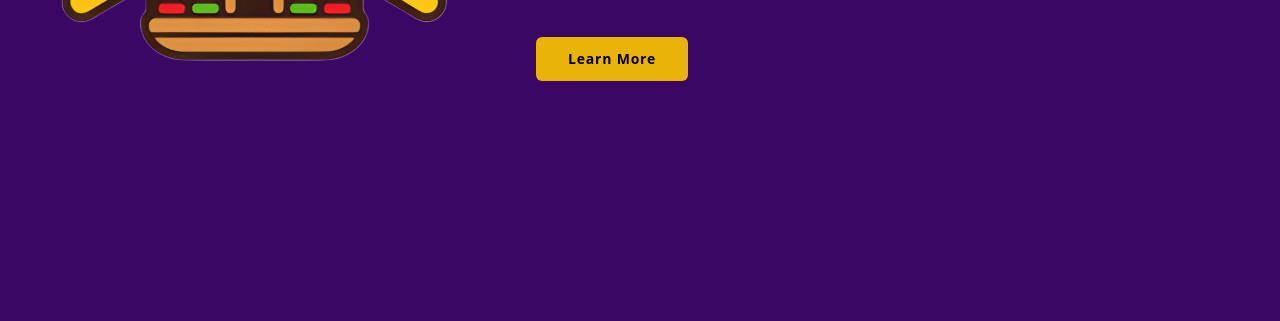
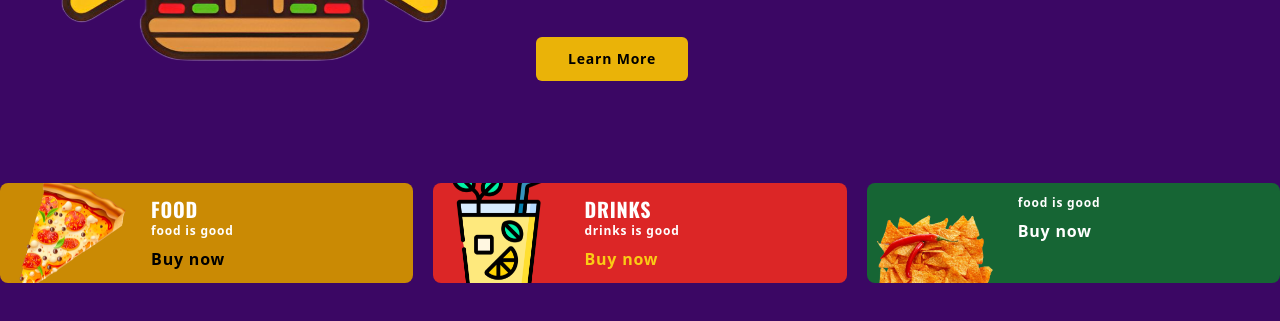
Before and after one commit to Sufyaancoders/Restaurants-website, a website built with Vite: page index.html in a window 1280 px wide. Shown: the part 399-720 px from the top of the page. Built offline with nearby package versions, Linux system fonts and the light colour scheme.

Commit message:
add some boxes

```diff
--- a/index.html
+++ b/index.html
@@ -120,6 +120,53 @@
           </div>
         </div>
       </section>
+      <!--new degin add -->
+      <section id="category">
+<div class="container flex flex-col gap-5 md:flex-row">
+  <!--card-1-->
+  <div class="bg-yellow-600 flex py-3 rounded-lg overflow-hidden w-80 pl-5 md:flex-1">
+    <div class="basis-1/3 relative ">
+      <img src="img\pizza-slice-free-illustration-free-png.webp" alt="category img"
+      class="absolute w-25 -bottom-7 -left-5 "></div>
+
+  <div>
+    <div class="mb-2">
+      <h4 class="card__title">food</h4>
+    <p class="text-xs">food is good</p>
+  </div>
+  <a href="#" class="text-black cursor-pointer">Buy now</a>
+  </div>
+
+</div>
+<div class="bg-red-600 flex py-3 rounded-lg overflow-hidden w-80 pl-5  md:flex-1 ">
+  <div class="basis-1/3 relative ">
+    <img src="img\5295696.png" alt="category img"
+    class="absolute w-25 -bottom-7 -left-5 "></div>
+
+<div>
+  <div class="mb-2">
+    <h4 class="card__title">Drinks</h4>
+  <p class="text-xs">drinks is good</p>
+</div>
+<a href="#" class="text-yellow-400 cursor-pointer">Buy now</a>
+</div>
+</div>
+<div class="bg-green-800 flex py-3 rounded-lg overflow-hidden w-80 pl-5  md:flex-1">
+  <div class="basis-1/3 relative ">
+    <img src="img\Potato-Chips-PNG-Pic.png" alt="category img"
+    class="absolute w-25 -bottom-7 -left-5 "></div>
+
+<div>
+  <div class="mb-2">
+    <h4 class="card__title"></h4>
+  <p class="text-xs">food is good</p>
+</div>
+<a href="#" class="text-white cursor-pointer">Buy now</a>
+</div>
+</div>
+</div>
+
+      </section>
     </main>
     <script src="main.js"></script>
   </body>
--- a/main.css
+++ b/main.css
@@ -23,8 +23,11 @@
 }
 
         @layer utilities{
-    .home__title{
+    .home__title, .card__title{
         @apply text-4xl font-Oswald font-bold uppercase lg:text-6xl;
+    }
+    .card__title{
+        @apply text-xl;
     }
     .separator{
         @apply w-3/6 h-[2px] bg-yellow-600 my-5;
```
Also changed, not shown: img/5295696.png (added), img/Potato-Chips-PNG-Pic.png (added), img/pizza-slice-free-illustration-free-png.webp (added), img/th-2398187206.jpg (added).
